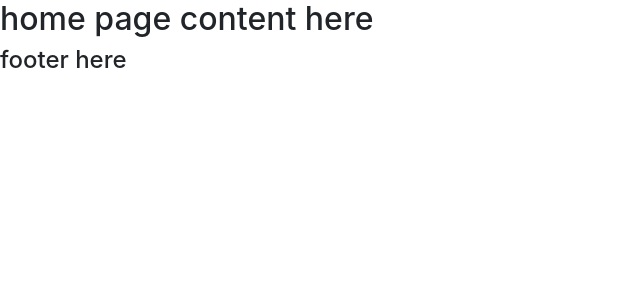
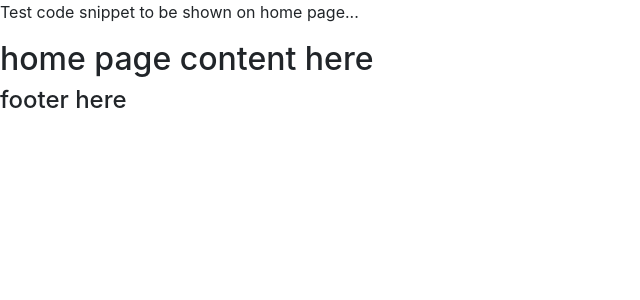
Before and after one commit to mijeannot/mysite, a Django app: page / in a window 1280 px wide. Shown: the part 58-358 px from the top of the page, without its empty margins (0-640 px from the left). Run offline with Django 3.2, Linux system fonts and the light colour scheme; some libraries are stand-ins or nearby versions.

Commit message:
added sample snippet

```diff
--- a/personal/templates/personal/home.html
+++ b/personal/templates/personal/home.html
@@ -3,6 +3,7 @@
 {% block title %} {{ homepage }} {% endblock title %}</title>
 
   {% block content %}
+  {% include 'personal/snippets/sample.html' %}
   <h2>home page content here</h2>
   {% endblock content %}
 
--- /dev/null
+++ b/personal/templates/personal/snippets/sample.html
@@ -0,0 +1 @@
+<p>Test code snippet to be shown on home page...</p>
```
